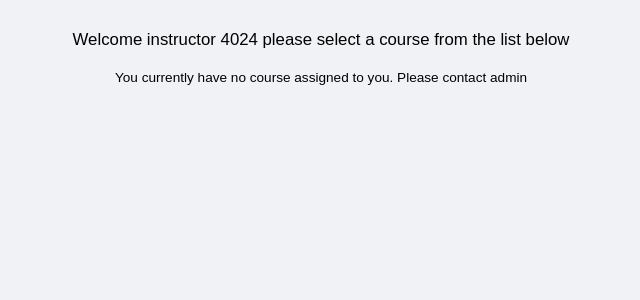
After one commit to victor-praise/GCA_System, a PHP site: page /instructor/instructor.php in a window 1280 px wide. The commit adds this page. Shown: the top 300 px of the page, without its empty margins (319-959 px from the left). Run offline with PHP 8.4, Linux system fonts and the light colour scheme; a user stored in the database is signed in; data that the repository does not hold is empty; style sheets or scripts are compiled from the project's sources.

Commit message:
instructor page

```diff
--- a/admin/edit_course.php
+++ b/admin/edit_course.php
@@ -107,7 +107,7 @@
                     </div>
                     <div class="ta__students">
                         <a href="students.php?id=<?=$course_id?>">View Students</a>
-                        <a href="ta.php?id=<?=$course_id?>">View Ta's</a>
+                        <a href="../ta/ta.php?id=<?=$course_id?>">View Ta's</a>
                     </div>
                     <div class="submit__button">
                         <button class="edit--btn" name="update_course">Edit</button>
--- a/index.php
+++ b/index.php
@@ -84,7 +84,7 @@ if($_SERVER["REQUEST_METHOD"] == "POST"){
                                     header("location: ../admin/index.php");
                                 }
                                 elseif($_SESSION["role"] == 'instructor'){
-                                    header("location: ../student/student.php");
+                                    header("location: ../instructor/instructor.php");
                                 }
                                 elseif($_SESSION["role"] == 'ta'){
                                     header("location: ../ta/index.php");
--- /dev/null
+++ b/instructor/instructor.php
@@ -0,0 +1,49 @@
+<?php session_start();
+        require_once "../connection.php";
+        $user_id = $_SESSION['id'];
+?>
+<!DOCTYPE html>
+<html lang="en">
+<head>
+    <meta charset="UTF-8">
+    <meta http-equiv="X-UA-Compatible" content="IE=edge">
+    <meta name="viewport" content="width=device-width, initial-scale=1.0">
+    <title>Select Course</title>
+    <link rel="stylesheet" href="../style.scss">
+    <link rel="stylesheet" href="../includes/styles.scss">
+    <link rel="stylesheet" href="../instructor/instructor.scss">
+
+</head>
+<body>
+
+    <div class="course__container">
+        <div class="course__message">
+            Welcome instructor <?= $_SESSION['username'] ?> please select a course from the list below
+        </div>
+        <?php
+                // query statement to get course information based on instructor
+                $query = "SELECT * from instructor_tbl t, coursesection_tbl c where t.user_id = '$user_id' and t.course_id = c.course_id;
+                ";
+                $query_run = mysqli_query($con, $query);
+                if(mysqli_num_rows($query_run) > 0)
+                {
+                    while($row = mysqli_fetch_assoc($query_run))
+                    {
+
+                ?>
+                       <div class="mycourses">
+                           <a href="instructor_course.php?id=<?=$row["course_id"]?>"><?=$row["course_name"]; ?> </a>
+
+                       </div>
+                    <?php
+                    }
+
+                }
+                else {
+                    echo "You currently have no course assigned to you. Please contact admin";
+                }
+            ?>
+
+    </div>
+</body>
+</html>
--- /dev/null
+++ b/instructor/instructor.scss
@@ -0,0 +1,24 @@
+// select course style
+// .course__container{
+//     display: flex;
+//     flex-direction: column;
+//     justify-content: center;
+//     align-items: center;
+// }
+.course__container{
+    display: flex;
+    flex-direction: column;
+    justify-content: center;
+    align-items: center;
+    padding: 30px;
+}
+.course__message{
+    font-size: 1.05rem;
+    margin-bottom: 20px;
+}
+.mycourses{
+    margin-top: 20px;
+    font-size: 1rem;
+    text-decoration: underline;
+    color: #2C74DA;
+}
```
Also changed, not shown: admin/test.php (deleted, +0 -45 lines), includes/sidebar.php (+28 -3 lines), instructor/index.html (added, +13 -0 lines), instructor/instructor_course.php (renamed from admin/new_course.php, +12 -4 lines), sql/courseTable.sql (+4 -4 lines), ta/add-delete_ta.php (renamed from admin/add-delete_ta.php, +9 -8 lines), ta/ta.php (renamed from admin/ta.php, +12 -3 lines), instructor/course_student.php (added).
